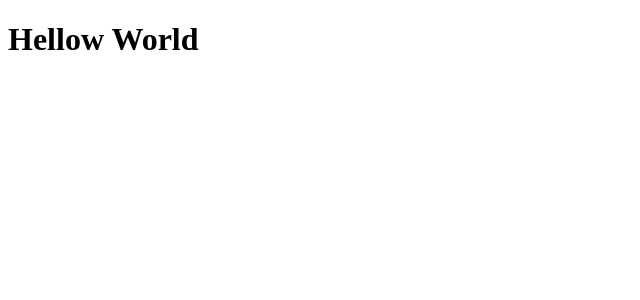
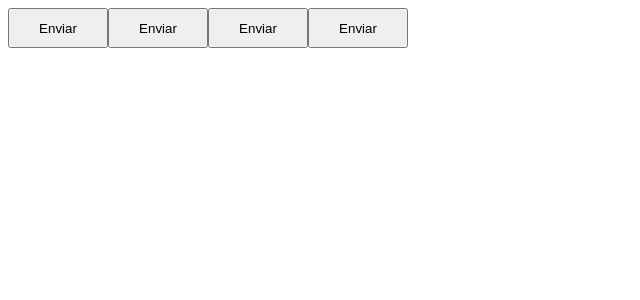
Before and after one commit to antoniokot/ignite-timer, a React app: page / in a window 1280 px wide. Shown: the top 300 px of the page, without its empty margins (0-640 px from the left). Built offline with nearby package versions, Linux system fonts and the light colour scheme; the HTML template or start-up script is replaced by a standard one.

Commit message:
install styled-components

```diff
--- a/package.json
+++ b/package.json
@@ -11,11 +11,13 @@
   },
   "dependencies": {
     "react": "^18.2.0",
-    "react-dom": "^18.2.0"
+    "react-dom": "^18.2.0",
+    "styled-components": "^6.1.8"
   },
   "devDependencies": {
     "@types/react": "^18.2.64",
     "@types/react-dom": "^18.2.21",
+    "@types/styled-components": "^5.1.34",
     "@typescript-eslint/eslint-plugin": "^7.1.1",
     "@typescript-eslint/parser": "^7.1.1",
     "@vitejs/plugin-react": "^4.2.1",
--- a/src/App.tsx
+++ b/src/App.tsx
@@ -1,7 +1,12 @@
-import { useState } from 'react'
+import { Button } from "./components/Button"
 
 export function App() {
   return (
-    <h1>Hellow World</h1>
-  )
+    <>
+      <Button />
+      <Button />
+      <Button />
+      <Button />
+    </>
+  );
 }
--- /dev/null
+++ b/src/components/Button.styles.ts
@@ -0,0 +1,6 @@
+import styled from "styled-components";
+
+export const ButtonContainer = styled.button`
+  width: 100px;
+  height: 40px;
+`
--- /dev/null
+++ b/src/components/Button.tsx
@@ -0,0 +1,9 @@
+import {
+  ButtonContainer
+} from './Button.styles'
+
+export function Button () {
+  return (
+    <ButtonContainer>Enviar</ButtonContainer>
+  );
+}
```
Also changed, not shown: 1 other file (tests, documents, lock files or other folders).
